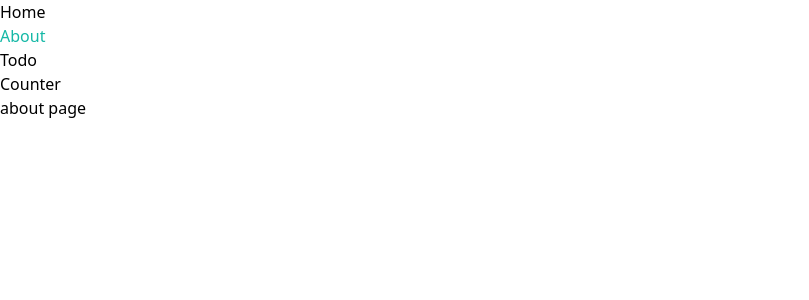
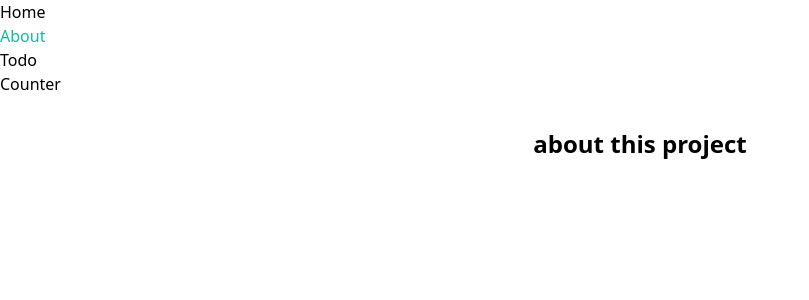
Before and after one commit to QingKaa/react-about, a React (Vite) app: page /about in a window 1280 px wide. Shown: the top 300 px of the page, without its empty margins (0-809 px from the left). Built offline with nearby package versions, Linux system fonts and the light colour scheme.

Commit message:
Reorganize directory structure

```diff
--- /dev/null
+++ b/src/component/PageHeader.tsx
@@ -0,0 +1,14 @@
+/*
+ * @Date: 2023-02-06 11:43:19
+ * @LastEditors: error: git config user.name && git config user.email & please set dead value or install git
+ * @LastEditTime: 2023-02-06 11:48:43
+ * @FilePath: \react-about\src\component\PageHeader.tsx
+ * @Description: Description here
+ */
+export default function PageHeader(props: { title: String }) {
+    return (
+        <>
+            <h2 className="font-bold text-center text-2xl my-8">{props.title}</h2>
+        </>
+    )
+}
--- /dev/null
+++ b/src/features/about/About.tsx
@@ -0,0 +1,12 @@
+import PageHeader from "@/component/PageHeader";
+export default function AboutPage() {
+    return (
+        <>
+            <div className="about-page">
+                <section>
+                    <PageHeader title="about this project" />
+                </section>
+            </div>
+        </>
+    )
+}
--- a/src/features/counter/Counter.tsx
+++ b/src/features/counter/Counter.tsx
@@ -2,12 +2,13 @@
  * @Description:
  * @Author: zhh_e
  * @Date: 2023-02-03 10:53:22
- * @LastEditors: zhh_e
- * @LastEditTime: 2023-02-03 14:57:51
+ * @LastEditors: error: git config user.name && git config user.email & please set dead value or install git
+ * @LastEditTime: 2023-02-06 11:49:31
  */
 import React, { useState } from "react"
 import { increment, decrement, incrementByAmount, selectCount, selectStatus, incrementAsync, incrementIfOdd } from "./counterSlice"
 import { useAppSelector, useAppDispatch } from "@/app/hooks"
+import PageHeader from "@/component/PageHeader"
 
 export function Counter() {
     const count = useAppSelector(selectCount)
@@ -19,6 +20,7 @@ export function Counter() {
     const incrementValue = Number(incrementAmount) || 0
     return (
         <>
+            <PageHeader title="Counter" />
             <div className="row flex justify-center font-bold">
                 <button className="px-2 border radius" onClick={() => dispatch(decrement())}> - </button>
                 <span className="px-2 mx-2">{count}</span>
--- /dev/null
+++ b/src/features/home/Home.tsx
@@ -0,0 +1,12 @@
+import PageHeader from "@/component/PageHeader";
+export default function HomePage() {
+    return (
+        <>
+            <div className="home-page">
+                <section>
+                    <PageHeader title="wellcome !!!" />
+                </section>
+            </div>
+        </>
+    )
+}
--- a/src/views/todo/todoList.tsx
+++ b/src/features/todo/Todo.tsx
@@ -2,9 +2,10 @@
  * @Description:
  * @Author: zhaohaohua@bytegreen.cn
  * @Date: 2023-01-30 17:29:29
- * @LastEditors: zhaohaohua@bytegreen.cn
- * @LastEditTime: 2023-01-31 14:37:46
+ * @LastEditors: error: git config user.name && git config user.email & please set dead value or install git
+ * @LastEditTime: 2023-02-06 11:52:43
  */
+import PageHeader from "@/component/PageHeader";
 import { ChangeEventHandler, MouseEvent, MouseEventHandler, useState } from "react"
 
 const TodoItem = function (props: {
@@ -63,7 +64,7 @@ export default function TodoList() {
 
     return (
         <div className="h-full overflow-y-auto">
-            <h2 text-center font-bold text-xl>ToDo List</h2>
+            <PageHeader title="Todo" />
             <div className="w-prose mx-auto pl-4 mb-2">
                 <AddBar confirm={addTodo} />
             </div>
--- a/src/views/about/index.tsx
+++ /dev/null
@@ -1,3 +0,0 @@
-export default function AboutPage() {
-    return (<div>about page</div>)
-}
--- a/src/views/home/index.tsx
+++ /dev/null
@@ -1,11 +0,0 @@
-/*
- * @Description:
- * @Author: zhaohaohua@bytegreen.cn
- * @Date: 2023-01-30 15:11:23
- * @LastEditors: zhaohaohua@bytegreen.cn
- * @LastEditTime: 2023-01-30 15:11:53
- */
-export default function HomePage() {
-
-    return <div>home page</div>
-}
```
Also changed, not shown: src/routes/index.tsx (+6 -6 lines).
